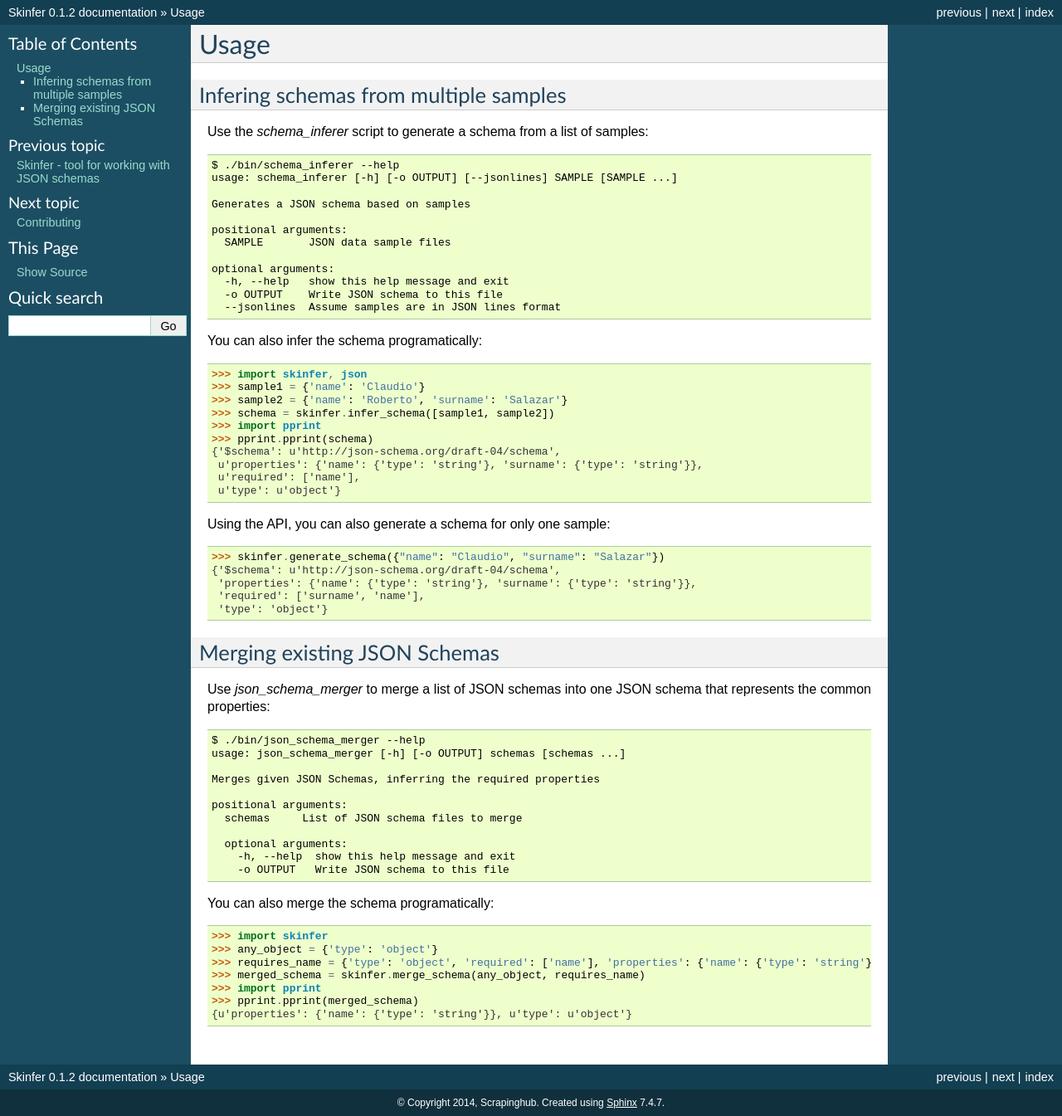
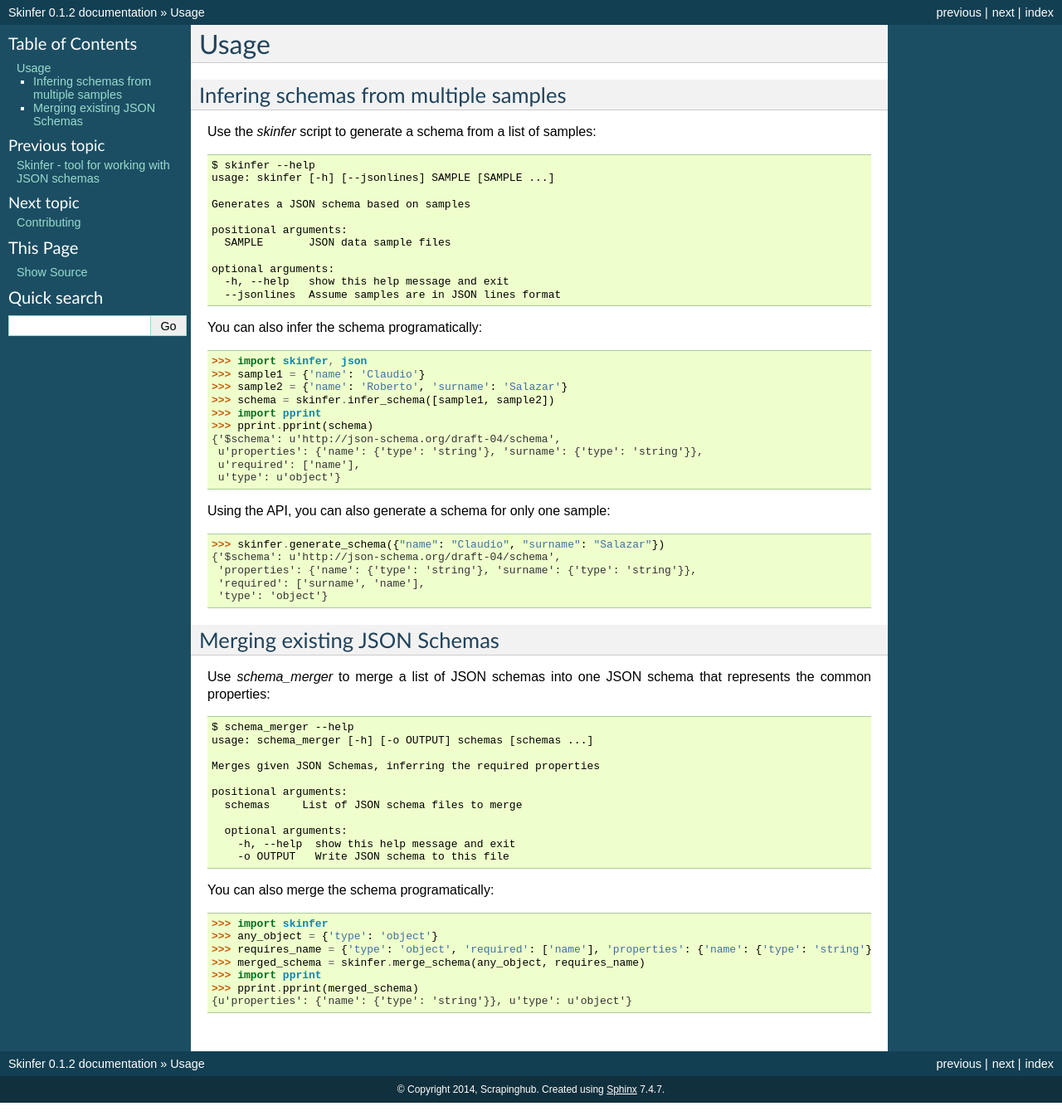
Before and after one commit to scrapinghub/skinfer, a Sphinx documentation site: the page built from docs/usage.rst, in a window 1280 px wide. Shown: the whole page at 83% size. Built offline with Sphinx 7.4.7, drawn with Linux system fonts in a browser that asks for light colours.

Commit message:
renamed entry point scripts

```diff
--- a/README.rst
+++ b/README.rst
@@ -26,12 +26,12 @@ Features
   or updating an old schema with new data
 
 
-Example of using `schema_inferer` to generate a schema from a list of samples::
+Example of using `skinfer` to generate a schema from a list of samples::
 
     $ cat samples.jsonl
     {"name": "Claudio", "age": 29}
     {"name": "Roberto", "surname": "Gomez", "age": 72}
-    $ ./bin/schema_inferer --jsonlines samples.jsonl
+    $ skinfer --jsonlines samples.jsonl
     {
         "$schema": "http://json-schema.org/draft-04/schema",
         "required": [
--- a/docs/usage.rst
+++ b/docs/usage.rst
@@ -6,10 +6,10 @@ Usage
 Infering schemas from multiple samples
 --------------------------------------
 
-Use the `schema_inferer` script to generate a schema from a list of samples::
+Use the `skinfer` script to generate a schema from a list of samples::
 
-    $ ./bin/schema_inferer --help
-    usage: schema_inferer [-h] [-o OUTPUT] [--jsonlines] SAMPLE [SAMPLE ...]
+    $ skinfer --help
+    usage: skinfer [-h] [--jsonlines] SAMPLE [SAMPLE ...]
 
     Generates a JSON schema based on samples
 
@@ -18,7 +18,6 @@ Use the `schema_inferer` script to generate a schema from a list of samples::
 
     optional arguments:
       -h, --help   show this help message and exit
-      -o OUTPUT    Write JSON schema to this file
       --jsonlines  Assume samples are in JSON lines format
 
 
@@ -47,11 +46,11 @@ Using the API, you can also generate a schema for only one sample::
 Merging existing JSON Schemas
 -----------------------------
 
-Use `json_schema_merger` to merge a list of JSON schemas into one
+Use `schema_merger` to merge a list of JSON schemas into one
 JSON schema that represents the common properties::
 
-    $ ./bin/json_schema_merger --help
-    usage: json_schema_merger [-h] [-o OUTPUT] schemas [schemas ...]
+    $ schema_merger --help
+    usage: schema_merger [-h] [-o OUTPUT] schemas [schemas ...]
 
     Merges given JSON Schemas, inferring the required properties
 
```
Also changed, not shown: setup.py (+4 -3 lines), 4 other files.
